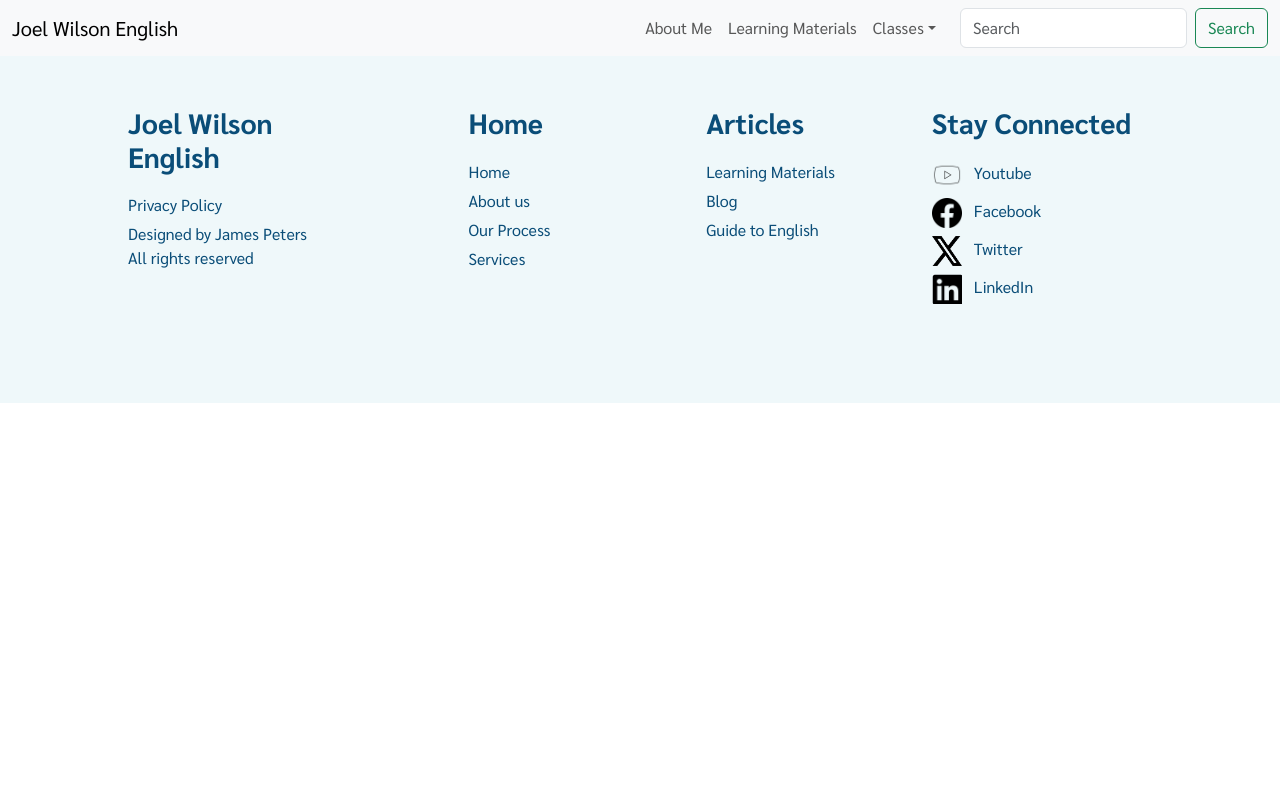
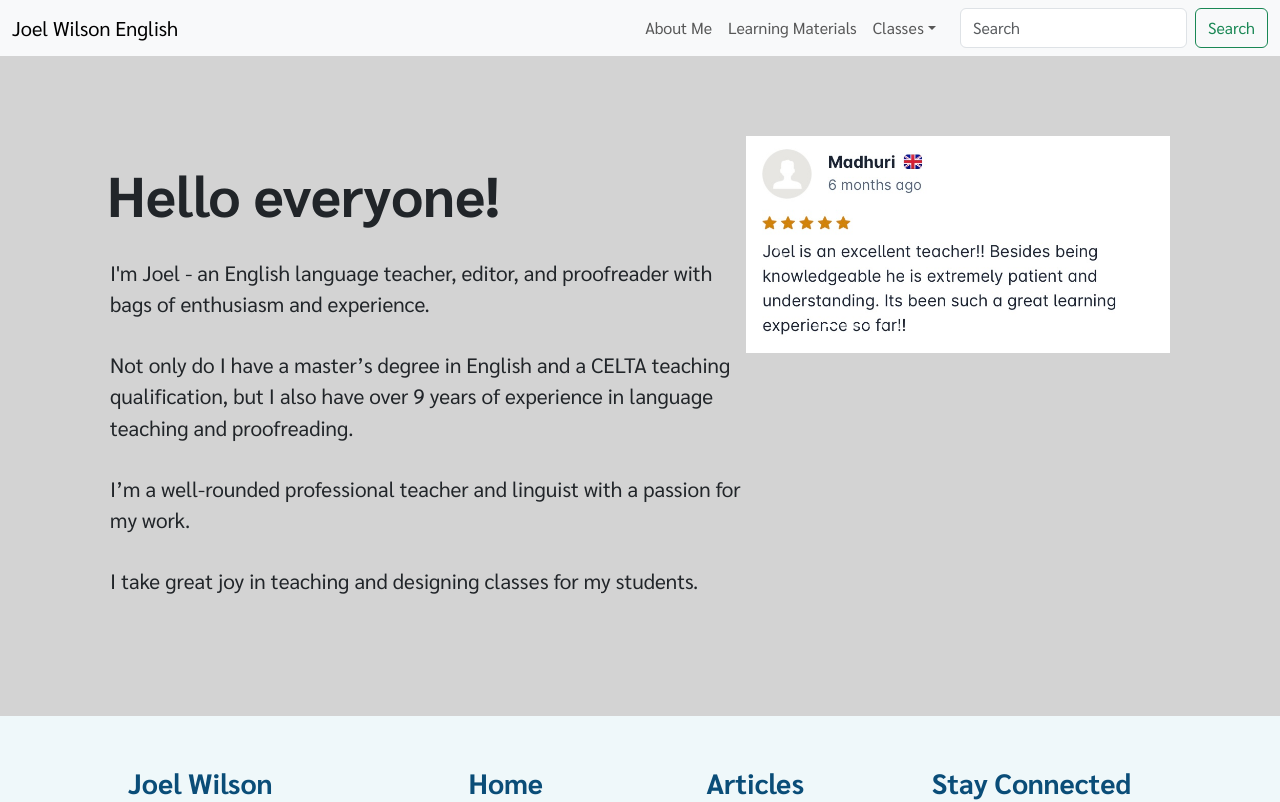
Before and after one commit to jimmybombimmy/joel-wilson-english, a React (Vite) app: page /about in a window 1280 px wide. Shown: the top 802 px of the page. Built offline with nearby package versions, Linux system fonts and the light colour scheme; a web font is replaced by a local one.

Commit message:
Top section started for about page

```diff
--- a/src/assets/home/home-images.js
+++ b/src/assets/home/home-images.js
@@ -120,5 +120,54 @@ const reviewsArray = [
   review44
 ];
 
+const reviewsArrayFirstHalf = [
+  review1,
+  review2,
+  review3,
+  review4,
+  review5,
+  review6,
+  review7,
+  review8,
+  review9,
+  review10,
+  review11,
+  review12,
+  review13,
+  review14,
+  review15,
+  review16,
+  review17,
+  review18,
+  review19,
+  review20,
+  review21,
+  review22,
+]
 
-export { michaelInABox, learnUnderline, wavyArrows, triangleArrows, grammarBubble, speakBubble, vocabBubble, leftDots, middleDots, rightDots, leftStar, middleStar, rightStar, oneToOneImg, groupImg, oneToOneSquiggle, groupSquiggle, eclipse1, eclipse2, reviewsArray, reviewsCircle, reviewsDots, reviewsLoop, michaelFranks, joelLinkedIn, grammarBubbleReverse, speakBubbleReverse, vocabBubbleReverse };
+const reviewsArraySecondHalf = [
+  review23,
+  review24,
+  review25,
+  review26,
+  review27,
+  review28,
+  review29,
+  review30,
+  review31,
+  review32,
+  review33,
+  review34,
+  review35,
+  review36,
+  review37,
+  review38,
+  review39,
+  review40,
+  review41,
+  review42,
+  review43,
+  review44
+]
+
+export { michaelInABox, learnUnderline, wavyArrows, triangleArrows, grammarBubble, speakBubble, vocabBubble, leftDots, middleDots, rightDots, leftStar, middleStar, rightStar, oneToOneImg, groupImg, oneToOneSquiggle, groupSquiggle, eclipse1, eclipse2, reviewsArray, reviewsCircle, reviewsDots, reviewsLoop, michaelFranks, joelLinkedIn, grammarBubbleReverse, speakBubbleReverse, vocabBubbleReverse, reviewsArrayFirstHalf, reviewsArraySecondHalf };
--- /dev/null
+++ b/src/components/About/About.jsx
@@ -0,0 +1,9 @@
+import Introduction from "./Introduction/Introduction";
+
+export default function About() {
+  return (
+    <main id="aboutPage">
+      <Introduction />
+    </main>
+  )
+}
--- /dev/null
+++ b/src/components/About/Introduction/Introduction.css
@@ -0,0 +1,44 @@
+#introSection {
+  background-color: lightgrey;
+  padding: 80px 110px;
+  justify-content: center;
+  display: flex;
+}
+
+#introInner {
+  height: 500px;
+  width: 1250px;
+  display: flex;
+
+}
+
+#introInfo {
+  width: 60%;
+  align-self: center;
+}
+
+
+#introTitle {
+  font-size: 3.5rem;
+  margin-bottom: 8px;
+  font-weight: 700;
+  position: relative;
+  right: 3px;
+}
+
+#introParagraphs {
+  font-size: 1.3rem;
+}
+
+#introParagraphs > p {
+  margin-top: 30px;
+}
+
+#introTestemonials {
+  width: 40%;
+  height: 500px;
+}
+
+.introReview {
+  width: 100%;
+}
--- /dev/null
+++ b/src/components/About/Introduction/Introduction.jsx
@@ -0,0 +1,48 @@
+import Carousel from "react-bootstrap/Carousel";
+
+import "./Introduction.css";
+import {
+  reviewsArrayFirstHalf,
+  reviewsArraySecondHalf,
+} from "../../../assets/home/home-images";
+
+export default function Introduction() {
+
+  return (
+    <section id="introSection">
+      <div id="introInner">
+        <article id="introInfo">
+          <h1 id="introTitle">Hello everyone!</h1>
+          <div id="introParagraphs">
+            <p>
+              I'm Joel - an English language teacher, editor, and proofreader
+              with bags of enthusiasm and experience.
+            </p>
+            <p>
+              Not only do I have a master’s degree in English and a CELTA
+              teaching qualification, but I also have over 9 years of experience
+              in language teaching and proofreading.
+            </p>
+            <p>
+              I’m a well-rounded professional teacher and linguist with a
+              passion for my work.
+            </p>
+            <p>
+              I take great joy in teaching and designing classes for my
+              students.
+            </p>
+          </div>
+        </article>
+        <section id="introTestemonials">
+          <Carousel fade>
+            {reviewsArrayFirstHalf.map((image) => {
+              return <Carousel.Item>
+                <img className="introReview" src={image} />
+                </Carousel.Item> ;
+            })}
+          </Carousel>
+        </section>
+      </div>
+    </section>
+  );
+}
--- a/src/components/App.jsx
+++ b/src/components/App.jsx
@@ -4,6 +4,7 @@ import Navbar from './Navbar/Navbar.jsx'
 import Home from './home/Home.jsx';
 import Footer from './Footer/Footer.jsx';
 import ArticleTest from './ArticleTest/ArticleTest.jsx';
+import About from './About/About.jsx';
 
 function App() {
 
@@ -12,6 +13,7 @@ function App() {
     <Navbar expand="lg"/>
     <Routes>
       <Route path="/" element={<Home />}></Route>
+      <Route path="/about" element={<About />}></Route>
       <Route path="/secret-article-test-page/:id" element={<ArticleTest />}></Route>
     </Routes>
     <Footer />
```
Also changed, not shown: src/components/About/About.css (added).
